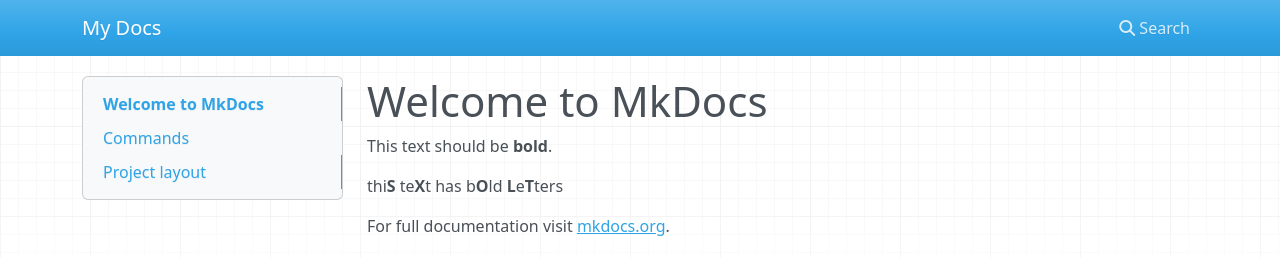
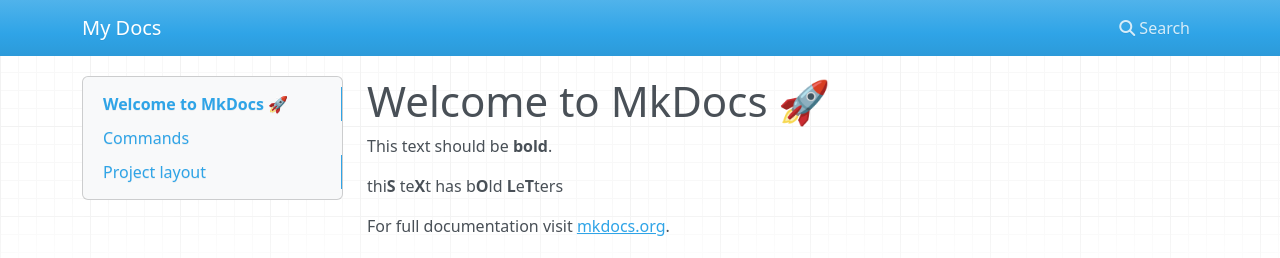
Before and after one commit to kelly-sovacool/test-mkdocs, an MkDocs documentation site: the page built from docs/index.md, in a window 1280 px wide. Shown: the top 258 px of the page. Built offline with MkDocs 1.6.1, drawn with Linux system fonts in a browser that asks for light colours; nearby versions of some CDN libraries.

```diff
--- a/docs/index.md
+++ b/docs/index.md
@@ -1,4 +1,4 @@
-# Welcome to MkDocs
+# Welcome to MkDocs 🚀
 
 This text should be **bold**.
 
```
